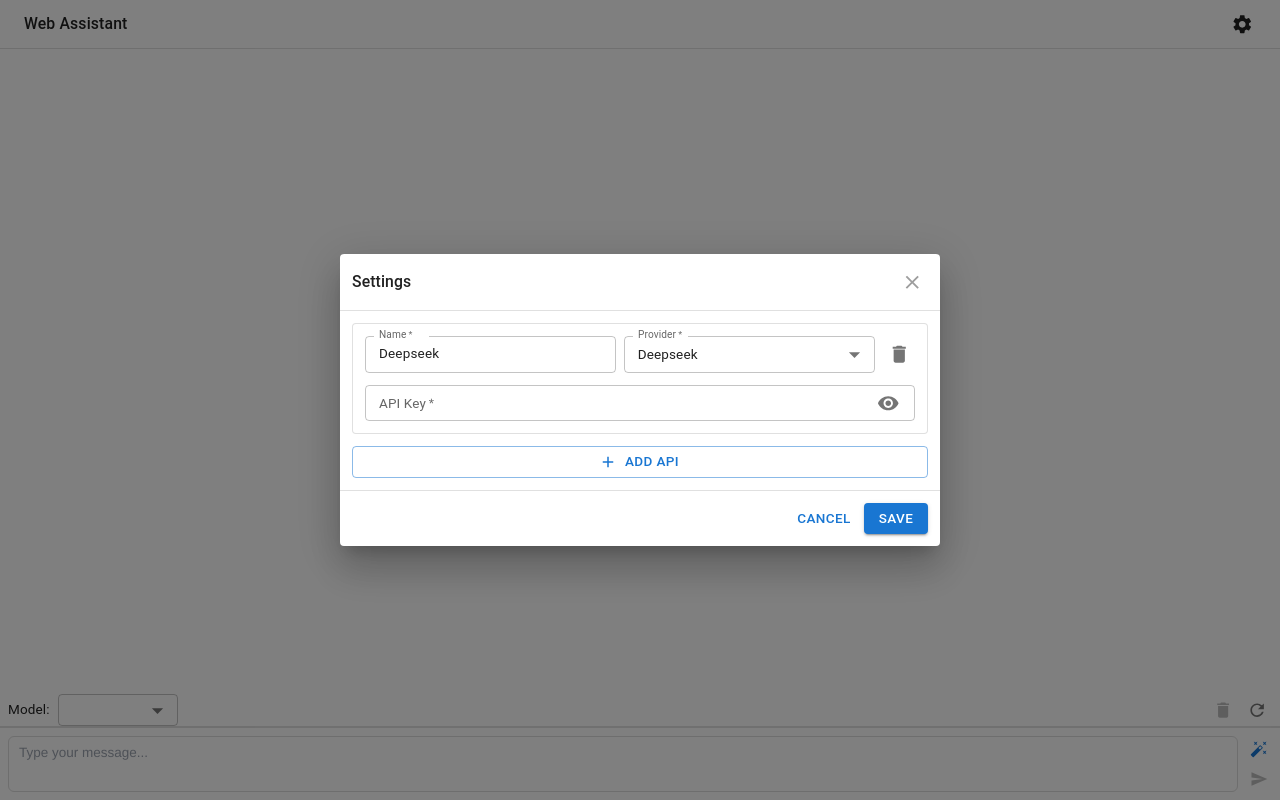
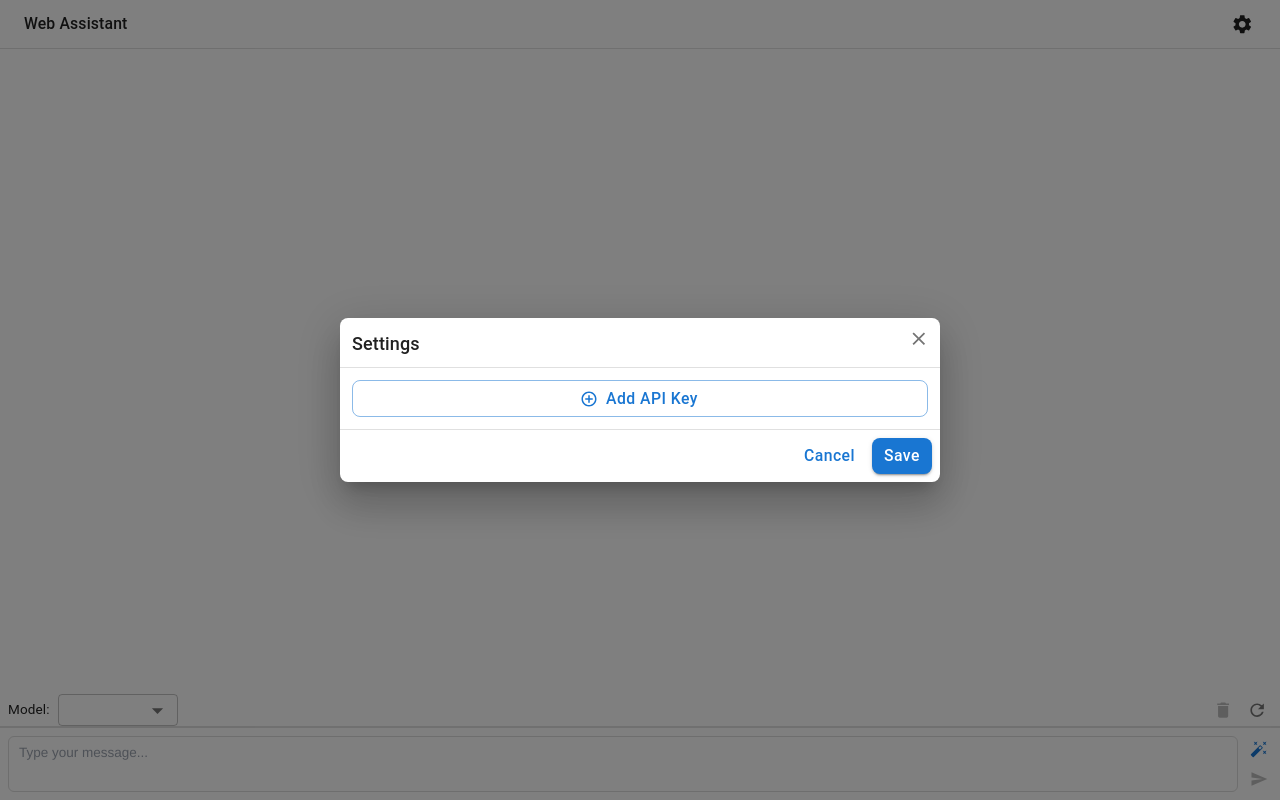
Before and after one commit to Coooder-Crypto/web-assistant-frontend, a React (Vite) app: page / in a window 1280 px wide. Both pictures are taken after a click on the button 1241 px from the left and 24 px from the top of the page. Built offline with nearby package versions, Linux system fonts and the light colour scheme.

Commit message:
fix: setting ui improve

```diff
--- a/src/apps/index.tsx
+++ b/src/apps/index.tsx
@@ -1,5 +1,5 @@
 import { Chat } from "@src/components/Chat";
-import { Settings } from "@src/components/Settings";
+import { default as Settings } from "@src/components/Settings";
 import { Toast } from "@src/components/Toast";
 import { Header } from "@src/components/Header";
 import { useApp } from "@src/store/AppContext";
--- a/src/components/Header.tsx
+++ b/src/components/Header.tsx
@@ -1,7 +1,7 @@
 import { useState } from 'react';
 import { AppBar, Toolbar, Typography, IconButton, Box } from '@mui/material';
 import SettingsIcon from '@mui/icons-material/Settings';
-import { Settings } from './Settings';
+import Settings from './Settings';
 
 interface HeaderProps {
   pageTitle: string;
--- a/src/components/Settings.tsx
+++ b/src/components/Settings.tsx
@@ -15,32 +15,32 @@ import {
   Paper,
   Stack,
   CircularProgress,
-  InputAdornment
+  InputAdornment,
+  Typography,
+  Divider
 } from '@mui/material';
+import ExpandMoreIcon from '@mui/icons-material/ExpandMoreOutlined';
+import EditIcon from '@mui/icons-material/EditOutlined';
+import DeleteIcon from '@mui/icons-material/DeleteOutline';
+import AddIcon from '@mui/icons-material/AddCircleOutline';
+import VisibilityIcon from '@mui/icons-material/VisibilityOutlined';
+import VisibilityOffIcon from '@mui/icons-material/VisibilityOffOutlined';
 import CloseIcon from '@mui/icons-material/Close';
-import DeleteIcon from '@mui/icons-material/Delete';
-import AddIcon from '@mui/icons-material/Add';
-import VisibilityIcon from '@mui/icons-material/Visibility';
-import VisibilityOffIcon from '@mui/icons-material/VisibilityOff';
 import { getApiSettings, setApiSettings, ApiSettings } from '../utils/storage';
 import { useApp } from '../store/AppContext';
-import { ApiProvider } from '@src/types';
+import { ApiProvider, API_PROVIDERS } from '@src/utils/api';
 
 interface SettingsProps {
   onSaved?: () => void;
   onClose: () => void;
 }
 
-const API_PROVIDERS = [
-  { label: 'Deepseek', value: 'deepseek' },
-  { label: 'ChatGPT', value: 'openai' },
-  { label: 'Claude', value: 'anthropic' },
-] as const;
-
-export function Settings({ onSaved, onClose }: SettingsProps) {
+const Settings = ({ onSaved, onClose }: SettingsProps) => {
   const [settings, setSettings] = useState<ApiSettings[]>([]);
-  const [editingKey, setEditingKey] = useState<string>('');
   const [isLoading, setIsLoading] = useState(true);
+  const [editDialogOpen, setEditDialogOpen] = useState(false);
+  const [editingIndex, setEditingIndex] = useState<number | null>(null);
+  const [editingItem, setEditingItem] = useState<ApiSettings | null>(null);
   const { setError, setSuccess } = useApp();
 
   useEffect(() => {
@@ -49,14 +49,8 @@ export function Settings({ onSaved, onClose }: SettingsProps) {
 
   const loadSettings = async () => {
     try {
-      setIsLoading(true);
       const savedSettings = await getApiSettings();
-
-      if (savedSettings.length === 0) {
-        setSettings([{ name: 'Deepseek', provider: 'deepseek', apiKey: '' }]);
-      } else {
       setSettings(savedSettings);
-      }
     } catch (error) {
       setError('Failed to load API settings');
       console.error('Failed to load settings:', error);
@@ -66,10 +60,9 @@ export function Settings({ onSaved, onClose }: SettingsProps) {
   };
 
   const handleAddApi = () => {
-    setSettings([
-      ...settings,
-      { name: '', provider: 'deepseek', apiKey: '' },
-    ]);
+    setEditingItem({ name: '', provider: 'deepseek', apiKey: '' });
+    setEditingIndex(settings.length);
+    setEditDialogOpen(true);
   };
 
   const handleRemoveApi = (index: number) => {
@@ -78,10 +71,25 @@ export function Settings({ onSaved, onClose }: SettingsProps) {
     setSettings(newSettings);
   };
 
-  const handleUpdateSetting = (index: number, field: keyof ApiSettings, value: string) => {
+  const handleEditSetting = (index: number) => {
+    setEditingItem({ ...settings[index] });
+    setEditingIndex(index);
+    setEditDialogOpen(true);
+  };
+
+  const handleSaveEdit = () => {
+    if (editingIndex !== null && editingItem) {
       const newSettings = [...settings];
-    newSettings[index] = { ...newSettings[index], [field]: value };
+      if (editingIndex === settings.length) {
+        newSettings.push(editingItem);
+      } else {
+        newSettings[editingIndex] = editingItem;
+      }
       setSettings(newSettings);
+      setEditDialogOpen(false);
+      setEditingIndex(null);
+      setEditingItem(null);
+    }
   };
 
   const handleSubmit = async (e: React.FormEvent) => {
@@ -114,154 +122,252 @@ export function Settings({ onSaved, onClose }: SettingsProps) {
     }
   };
 
-  if (isLoading) {
-    return (
-      <Dialog open fullWidth maxWidth="sm">
-        <Box sx={{ display: 'flex', justifyContent: 'center', alignItems: 'center', p: 4 }}>
-          <CircularProgress />
-        </Box>
-      </Dialog>
-    );
-  }
-
   return (
     <Dialog
       open
       onClose={onClose}
+      maxWidth="sm"
       fullWidth
-      maxWidth="sm"
-    >
-      <DialogTitle
-        sx={{
-          m: 0,
-          p: 1.5,
-          display: 'flex',
-          justifyContent: 'space-between',
-          alignItems: 'center',
-          fontSize: '0.875rem'
+      PaperProps={{
+        sx: {
+          borderRadius: 2
+        }
       }}
     >
-        Settings
+      <DialogTitle sx={{ p: 1.5, pb: 1 }}>
+        <Typography variant="h6" sx={{ fontSize: '1rem', fontWeight: 500 }}>Settings</Typography>
         <IconButton
           aria-label="close"
           onClick={onClose}
-          size="small"
-          sx={{ color: 'grey.500' }}
+          sx={{
+            position: 'absolute',
+            right: 6,
+            top: 6,
+            padding: '4px'
+          }}
         >
-          <CloseIcon fontSize="small" />
+          <CloseIcon sx={{ fontSize: '1.2rem' }} />
         </IconButton>
       </DialogTitle>
+      <Divider />
+      <form onSubmit={handleSubmit}>
+        <DialogContent sx={{ p: 1.5 }}>
+          {isLoading ? (
+            <Box display="flex" justifyContent="center" p={1.5}>
+              <CircularProgress size={24} />
+            </Box>
+          ) : (
+            <Stack spacing={1}>
+              {settings.map((setting, index) => (
+                <Paper
+                  key={index}
+                  elevation={0}
+                  sx={{
+                    p: 1.25,
+                    border: '1px solid',
+                    borderColor: 'divider',
+                    borderRadius: 2,
+                    '&:hover': {
+                      bgcolor: 'action.hover'
+                    }
+                  }}
+                >
+                  <Box sx={{ display: 'flex', alignItems: 'center', justifyContent: 'space-between' }}>
+                    <Box>
+                      <Typography variant="body1" sx={{ fontSize: '0.875rem', fontWeight: 500 }}>{setting.name}</Typography>
+                      <Typography variant="body2" color="text.secondary" sx={{ fontSize: '0.75rem', mt: 0.25 }}>
+                        {API_PROVIDERS.find(p => p.value === setting.provider)?.label}
+                      </Typography>
+                    </Box>
+                    <Box sx={{ display: 'flex', gap: 0.25 }}>
+                      <IconButton
+                        size="small"
+                        onClick={() => handleEditSetting(index)}
+                        sx={{
+                          padding: '4px',
+                          '&:hover': {
+                            bgcolor: 'action.hover'
+                          }
+                        }}
+                      >
+                        <EditIcon sx={{ fontSize: '1rem' }} />
+                      </IconButton>
+                      <IconButton
+                        size="small"
+                        onClick={() => handleRemoveApi(index)}
+                        sx={{
+                          padding: '4px',
+                          '&:hover': {
+                            bgcolor: 'action.hover'
+                          }
+                        }}
+                      >
+                        <DeleteIcon sx={{ fontSize: '1rem' }} />
+                      </IconButton>
+                    </Box>
+                  </Box>
+                </Paper>
+              ))}
+              <Button
+                startIcon={<AddIcon sx={{ fontSize: '1rem' }} />}
+                onClick={handleAddApi}
+                variant="outlined"
+                fullWidth
+                size="small"
+                sx={{
+                  fontSize: '0.875rem',
+                  py: 0.5,
+                  mt: 0.5,
+                  borderRadius: 2,
+                  textTransform: 'none'
+                }}
+              >
+                Add API Key
+              </Button>
+            </Stack>
+          )}
+        </DialogContent>
+        <Divider />
+        <DialogActions sx={{ p: 1, gap: 0.5 }}>
+          <Button
+            onClick={onClose}
+            size="small"
+            sx={{
+              fontSize: '0.875rem',
+              minWidth: '60px',
+              textTransform: 'none',
+              borderRadius: 2
+            }}
+          >
+            Cancel
+          </Button>
+          <Button
+            type="submit"
+            variant="contained"
+            size="small"
+            sx={{
+              fontSize: '0.875rem',
+              minWidth: '60px',
+              textTransform: 'none',
+              borderRadius: 2
+            }}
+          >
+            Save
+          </Button>
+        </DialogActions>
+      </form>
 
-      <DialogContent dividers sx={{ p: 1.5 }}>
-        <Stack spacing={1.5} component="form" onSubmit={handleSubmit}>
-          {settings.map((setting, index) => (
-            <Paper key={index} variant="outlined" sx={{ p: 1.5 }}>
-              <Stack spacing={1.5}>
-                <Box sx={{ display: 'flex', gap: 1 }}>
+      <Dialog
+        open={editDialogOpen}
+        onClose={() => setEditDialogOpen(false)}
+        maxWidth="sm"
+        fullWidth
+        PaperProps={{
+          sx: {
+            borderRadius: 2
+          }
+        }}
+      >
+        <DialogTitle sx={{ p: 1.5, pb: 1 }}>
+          <Typography variant="h6" sx={{ fontSize: '0.875rem', fontWeight: 500 }}>
+            {editingIndex === settings.length ? 'Add API Key' : 'Edit API Key'}
+          </Typography>
+        </DialogTitle>
+        <Divider />
+        <DialogContent sx={{ p: 1.5 }}>
+          <Stack spacing={1.5} sx={{ mt: 0.5 }}>
             <TextField
+              label="Name"
+              fullWidth
+              value={editingItem?.name || ''}
+              onChange={(e) => setEditingItem(prev => prev ? { ...prev, name: e.target.value } : null)}
               size="small"
-                    label="Name"
-                    value={setting.name}
-                    onChange={(e) => handleUpdateSetting(index, 'name', e.target.value)}
-                    required
-                    fullWidth
-                    InputLabelProps={{
-                      sx: { fontSize: '0.75rem' }
-                    }}
-                    inputProps={{
-                      sx: { fontSize: '0.75rem' }
+              sx={{
+                '& .MuiOutlinedInput-root': {
+                  borderRadius: 2
+                },
+                '& .MuiInputLabel-root': {
+                  fontSize: '0.875rem'
+                },
+                '& .MuiOutlinedInput-input': {
+                  fontSize: '0.875rem'
+                }
               }}
             />
-                  <FormControl required fullWidth size="small">
-                    <InputLabel sx={{ fontSize: '0.75rem' }}>Provider</InputLabel>
+            <FormControl fullWidth size="small">
+              <InputLabel sx={{ fontSize: '0.875rem' }}>Provider</InputLabel>
               <Select
-                      value={setting.provider}
+                value={editingItem?.provider || ''}
+                onChange={(e) => setEditingItem(prev => prev ? { ...prev, provider: e.target.value as ApiProvider } : null)}
                 label="Provider"
-                      onChange={(e) => handleUpdateSetting(index, 'provider', e.target.value)}
-                      sx={{ fontSize: '0.75rem' }}
+                sx={{
+                  borderRadius: 2,
+                  fontSize: '0.875rem'
+                }}
               >
                 {API_PROVIDERS.map((provider) => (
                   <MenuItem
                     key={provider.value}
                     value={provider.value}
-                          sx={{ fontSize: '0.75rem' }}
+                    sx={{ fontSize: '0.875rem' }}
                   >
                     {provider.label}
                   </MenuItem>
                 ))}
               </Select>
             </FormControl>
-                  <IconButton
-                    onClick={() => handleRemoveApi(index)}
+            <TextField
+              label="API Key"
+              fullWidth
+              value={editingItem?.apiKey || ''}
+              onChange={(e) => setEditingItem(prev => prev ? { ...prev, apiKey: e.target.value } : null)}
               size="small"
-                    sx={{ alignSelf: 'center' }}
-                  >
-                    <DeleteIcon fontSize="small" />
-                  </IconButton>
-                </Box>
-                <TextField
-                  size="small"
-                  label="API Key"
-                  value={setting.apiKey}
-                  onChange={(e) => handleUpdateSetting(index, 'apiKey', e.target.value)}
-                  required
-                  fullWidth
-                  type={editingKey === `${index}` ? 'text' : 'password'}
-                  InputProps={{
-                    sx: { fontSize: '0.75rem' },
-                    endAdornment: (
-                      <InputAdornment position="end">
-                        <IconButton
-                          size="small"
-                          onClick={() => setEditingKey(editingKey === `${index}` ? '' : `${index}`)}
-                          edge="end"
-                        >
-                          {editingKey === `${index}` ? (
-                            <VisibilityOffIcon fontSize="small" />
-                          ) : (
-                            <VisibilityIcon fontSize="small" />
-                          )}
-                        </IconButton>
-                      </InputAdornment>
-                    )
-                  }}
-                  InputLabelProps={{
-                    sx: { fontSize: '0.75rem' }
+              multiline
+              rows={3}
+              sx={{
+                '& .MuiOutlinedInput-root': {
+                  borderRadius: 2
+                },
+                '& .MuiInputLabel-root': {
+                  fontSize: '0.875rem'
+                },
+                '& .MuiOutlinedInput-input': {
+                  fontSize: '0.875rem'
+                }
               }}
             />
           </Stack>
-            </Paper>
-          ))}
+        </DialogContent>
+        <DialogActions sx={{ p: 1, gap: 0.5 }}>
           <Button
-            startIcon={<AddIcon />}
-            onClick={handleAddApi}
-            variant="outlined"
-            fullWidth
+            onClick={() => setEditDialogOpen(false)}
             size="small"
-            sx={{ fontSize: '0.75rem' }}
-          >
-            Add API
-          </Button>
-        </Stack>
-      </DialogContent>
-
-      <DialogActions sx={{ p: 1.5 }}>
-        <Button
-          onClick={onClose}
-          size="small"
-          sx={{ fontSize: '0.75rem' }}
+            sx={{
+              fontSize: '0.875rem',
+              minWidth: '60px',
+              textTransform: 'none',
+              borderRadius: 2
+            }}
           >
             Cancel
           </Button>
           <Button
-          onClick={handleSubmit}
+            onClick={handleSaveEdit}
             variant="contained"
             size="small"
-          sx={{ fontSize: '0.75rem' }}
+            sx={{
+              fontSize: '0.875rem',
+              minWidth: '60px',
+              textTransform: 'none',
+              borderRadius: 2
+            }}
           >
             Save
           </Button>
         </DialogActions>
       </Dialog>
+    </Dialog>
   );
-}
+};
+
+export default Settings;
--- a/src/utils/api/index.ts
+++ b/src/utils/api/index.ts
@@ -3,6 +3,12 @@ import { DeepseekAPI } from './deepseek';
 import { ChatGPTAPI } from './chatgpt';
 
 export type { ApiProvider, ChatMessage, ChatContext, ChatOptions, ChatResponse };
+
+export const API_PROVIDERS = [
+  { label: 'Deepseek', value: 'deepseek' },
+  { label: 'ChatGPT', value: 'openai' },
+
+] as const;
 
 class APIManager {
   private static instance: APIManager;
```
Lines whose indentation alone changed are shown as unchanged.
